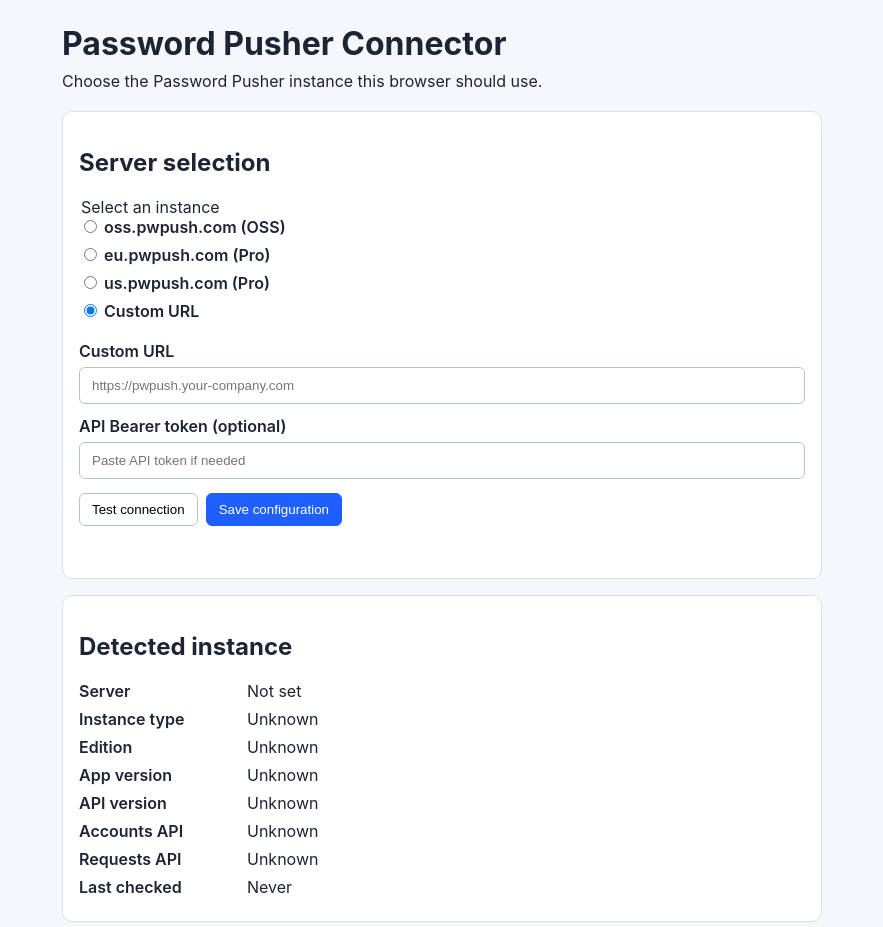
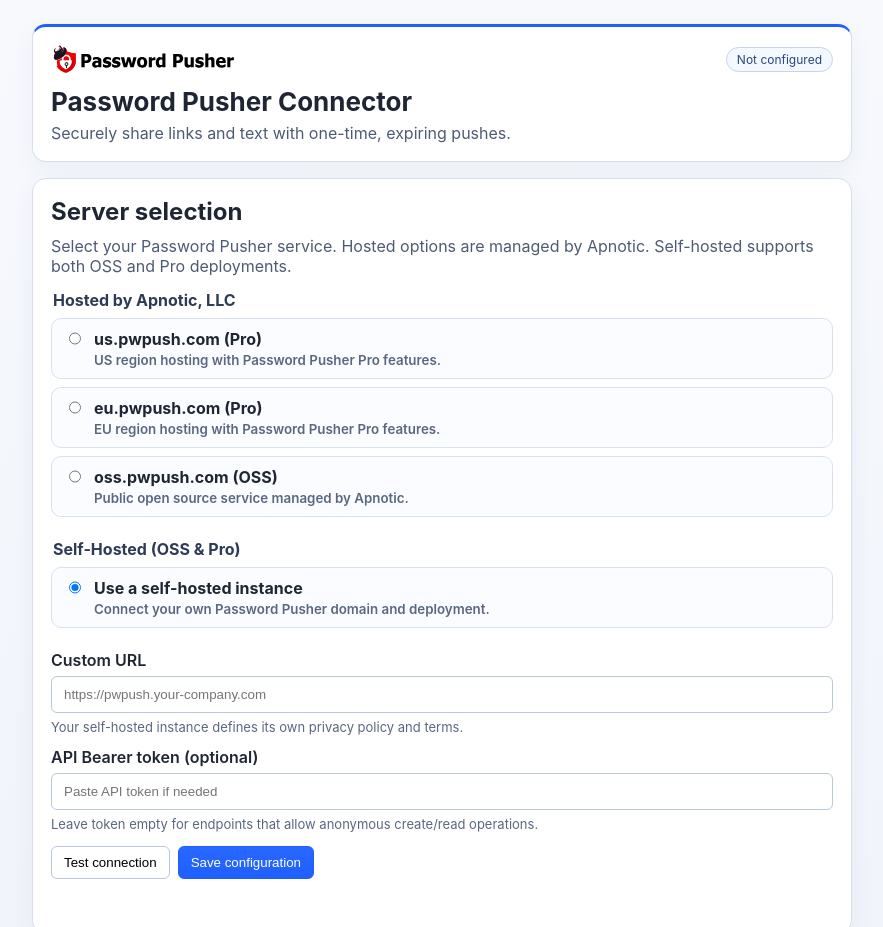
Before and after one commit to apnotic/pwpush-chrome-extension, a website with bundled scripts: page chrome/src/options/options.html in a window 1280 px wide. Shown: the top 927 px of the page, without its empty margins (198-1081 px from the left). Built offline with nearby package versions, Linux system fonts and the light colour scheme; some packages are replaced by stand-ins of ours.

Commit message:
Better Options page

```diff
--- a/chrome/src/options/options.css
+++ b/chrome/src/options/options.css
@@ -5,41 +5,98 @@
 
 body {
   margin: 0;
-  background: #f6f7fb;
-  color: #1d2433;
+  background: linear-gradient(180deg, #f7f9fd 0%, #eef2fa 100%);
+  color: #1f2633;
 }
 
 .container {
-  max-width: 760px;
+  max-width: 820px;
   margin: 0 auto;
   padding: 24px;
 }
 
 h1 {
-  margin: 0 0 8px;
+  margin: 0 0 6px;
+  font-size: 26px;
 }
 
 .intro {
-  margin: 0 0 20px;
+  margin: 0;
+  color: #4d5b74;
+}
+
+h2 {
+  margin: 0 0 10px;
+}
+
+.section-intro {
+  margin: 0 0 14px;
+  color: #4d5b74;
 }
 
 .card {
   background: #fff;
-  border: 1px solid #d9deea;
-  border-radius: 10px;
-  padding: 16px;
+  border: 1px solid #d6dfef;
+  border-radius: 14px;
+  padding: 18px;
   margin-bottom: 16px;
+  box-shadow: 0 8px 25px rgba(43, 58, 93, 0.05);
+}
+
+.brand {
+  border-top: 3px solid #1f5fff;
+}
+
+.brand-row {
+  display: flex;
+  align-items: center;
+  justify-content: space-between;
+  margin-bottom: 12px;
+}
+
+.logo {
+  width: 190px;
+  max-width: 100%;
+  height: auto;
+}
+
+.badge {
+  border: 1px solid #c6d4ef;
+  color: #26477c;
+  background: #f4f8ff;
+  border-radius: 999px;
+  font-size: 12px;
+  padding: 4px 10px;
 }
 
 .choices {
   border: 0;
   padding: 0;
-  margin: 0 0 12px;
+  margin: 0 0 14px;
 }
 
-.choices label {
+.group-label {
+  font-weight: 700;
+  margin-bottom: 8px;
+  color: #2d3b56;
+}
+
+.choice-card {
+  display: grid;
+  grid-template-columns: 20px 1fr;
+  gap: 10px;
+  align-items: start;
+  border: 1px solid #d8e1f0;
+  background: #fbfcff;
+  border-radius: 10px;
+  padding: 10px 12px;
+  margin: 0 0 8px;
+}
+
+.choice-card small {
   display: block;
-  margin: 0 0 8px;
+  color: #596880;
+  margin-top: 3px;
 }
 
 label {
@@ -53,10 +110,36 @@
   width: 100%;
   box-sizing: border-box;
   padding: 10px 12px;
-  border: 1px solid #b9c0d1;
+  border: 1px solid #b8c7df;
   border-radius: 6px;
   background: #fff;
   color: inherit;
+}
+
+.field-help {
+  margin: 6px 0 0;
+  color: #596880;
+  font-size: 13px;
+}
+
+.legal-links {
+  border: 1px solid #d8e1f0;
+  background: #f8fbff;
+  padding: 10px 12px;
+  border-radius: 8px;
+  margin: 4px 0 14px;
+  color: #4f5e77;
+  font-size: 14px;
+}
+
+.legal-links a {
+  color: #1f5fff;
+  text-decoration: none;
+  font-weight: 600;
+}
+
+.legal-links a:hover {
+  text-decoration: underline;
 }
 
 .actions {
@@ -68,13 +151,13 @@
 button {
   padding: 8px 12px;
   border-radius: 6px;
-  border: 1px solid #b9c0d1;
+  border: 1px solid #b8c7df;
   background: #fff;
   cursor: pointer;
 }
 
 button.primary {
-  background: #1f5fff;
+  background: linear-gradient(180deg, #2968ff 0%, #1f5fff 100%);
   border-color: #1f5fff;
   color: #fff;
 }
@@ -100,13 +183,36 @@
   display: grid;
   grid-template-columns: 160px 1fr;
   gap: 8px;
-  margin: 0 0 8px;
+  margin: 0 0 10px;
 }
 
 .meta dt {
   font-weight: 600;
+  color: #36445f;
 }
 
 .meta dd {
   margin: 0;
 }
+
+.hidden {
+  display: none;
+}
+
+@media (max-width: 720px) {
+  .container {
+    padding: 14px;
+  }
+
+  .brand-row {
+    flex-direction: column;
+    align-items: flex-start;
+    gap: 8px;
+  }
+
+  .meta div {
+    grid-template-columns: 1fr;
+    gap: 4px;
+    margin-bottom: 12px;
+  }
+}
--- a/chrome/src/options/options.html
+++ b/chrome/src/options/options.html
@@ -8,25 +8,72 @@
   </head>
   <body>
     <main class="container">
-      <h1>Password Pusher Connector</h1>
-      <p class="intro">Choose the Password Pusher instance this browser should use.</p>
+      <header class="brand card">
+        <div class="brand-row">
+          <img class="logo" src="./assets/logo.svg" alt="Password Pusher">
+          <span id="configuredBadge" class="badge">Not configured</span>
+        </div>
+        <h1>Password Pusher Connector</h1>
+        <p class="intro">Securely share links and text with one-time, expiring pushes.</p>
+      </header>
 
       <section class="card">
         <h2>Server selection</h2>
+        <p class="section-intro">Select your Password Pusher service. Hosted options are managed by Apnotic. Self-hosted supports both OSS and Pro deployments.</p>
 
         <fieldset class="choices">
-          <legend>Select an instance</legend>
-          <label><input type="radio" name="serverChoice" value="oss"> oss.pwpush.com (OSS)</label>
-          <label><input type="radio" name="serverChoice" value="eu"> eu.pwpush.com (Pro)</label>
-          <label><input type="radio" name="serverChoice" value="us"> us.pwpush.com (Pro)</label>
-          <label><input type="radio" name="serverChoice" value="custom"> Custom URL</label>
+          <legend class="group-label">Hosted by Apnotic, LLC</legend>
+
+          <label class="choice-card">
+            <input type="radio" name="serverChoice" value="us">
+            <span>
+              <strong>us.pwpush.com (Pro)</strong>
+              <small>US region hosting with Password Pusher Pro features.</small>
+            </span>
+          </label>
+
+          <label class="choice-card">
+            <input type="radio" name="serverChoice" value="eu">
+            <span>
+              <strong>eu.pwpush.com (Pro)</strong>
+              <small>EU region hosting with Password Pusher Pro features.</small>
+            </span>
+          </label>
+
+          <label class="choice-card">
+            <input type="radio" name="serverChoice" value="oss">
+            <span>
+              <strong>oss.pwpush.com (OSS)</strong>
+              <small>Public open source service managed by Apnotic.</small>
+            </span>
+          </label>
+        </fieldset>
+
+        <div id="hostedLegalLinks" class="legal-links hidden">
+          <span>Hosted service policies:</span>
+          <a id="privacyPolicyLink" href="#" target="_blank" rel="noreferrer">Privacy Policy</a>
+          <span>•</span>
+          <a id="termsOfServiceLink" href="#" target="_blank" rel="noreferrer">Terms of Service</a>
+        </div>
+
+        <fieldset class="choices">
+          <legend class="group-label">Self-Hosted (OSS &amp; Pro)</legend>
+          <label class="choice-card">
+            <input type="radio" name="serverChoice" value="custom">
+            <span>
+              <strong>Use a self-hosted instance</strong>
+              <small>Connect your own Password Pusher domain and deployment.</small>
+            </span>
+          </label>
         </fieldset>
 
         <label for="customUrl">Custom URL</label>
         <input id="customUrl" name="customUrl" type="url" placeholder="https://pwpush.your-company.com">
+        <p id="selfHostedPolicyNote" class="field-help hidden">Your self-hosted instance defines its own privacy policy and terms.</p>
 
         <label for="apiToken">API Bearer token (optional)</label>
         <input id="apiToken" name="apiToken" type="password" autocomplete="off" placeholder="Paste API token if needed">
+        <p class="field-help">Leave token empty for endpoints that allow anonymous create/read operations.</p>
 
         <div class="actions">
           <button id="testConnectionButton" type="button">Test connection</button>
--- a/chrome/src/options/options.js
+++ b/chrome/src/options/options.js
@@ -14,11 +14,16 @@
 };
 
 const elements = {
+  configuredBadge: document.querySelector("#configuredBadge"),
   customUrl: document.querySelector("#customUrl"),
   apiToken: document.querySelector("#apiToken"),
   saveButton: document.querySelector("#saveButton"),
   testConnectionButton: document.querySelector("#testConnectionButton"),
   statusMessage: document.querySelector("#statusMessage"),
+  hostedLegalLinks: document.querySelector("#hostedLegalLinks"),
+  privacyPolicyLink: document.querySelector("#privacyPolicyLink"),
+  termsOfServiceLink: document.querySelector("#termsOfServiceLink"),
+  selfHostedPolicyNote: document.querySelector("#selfHostedPolicyNote"),
   detectedServer: document.querySelector("#detectedServer"),
   instanceType: document.querySelector("#instanceType"),
   editionValue: document.querySelector("#editionValue"),
@@ -26,7 +31,8 @@
   apiVersion: document.querySelector("#apiVersion"),
   featureAccounts: document.querySelector("#featureAccounts"),
   featureRequests: document.querySelector("#featureRequests"),
-  lastChecked: document.querySelector("#lastChecked")
+  lastChecked: document.querySelector("#lastChecked"),
+  serverChoices: Array.from(document.querySelectorAll('input[name="serverChoice"]'))
 };
 
 initialize().catch((error) => {
@@ -38,6 +44,7 @@
   const status = await getInstanceStatus();
 
   hydrateForm(settings);
+  updateServerSelectionUi();
   renderStatusBlock(settings, status);
 
   elements.testConnectionButton.addEventListener("click", async () => {
@@ -46,6 +53,12 @@
 
   elements.saveButton.addEventListener("click", async () => {
     await testConnection(true);
+  });
+
+  elements.serverChoices.forEach((choice) => {
+    choice.addEventListener("change", () => {
+      updateServerSelectionUi();
+    });
   });
 }
 
@@ -58,6 +71,29 @@
 
   elements.customUrl.value = presetKey === "custom" ? settings.baseUrl : "";
   elements.apiToken.value = settings.apiToken || "";
+}
+
+function updateServerSelectionUi() {
+  const selectedChoice = document.querySelector('input[name="serverChoice"]:checked');
+  const presetKey = selectedChoice ? selectedChoice.value : "custom";
+  const isHosted = Boolean(PRESET_URLS[presetKey]);
+
+  elements.customUrl.disabled = presetKey !== "custom";
+  if (presetKey !== "custom") {
+    elements.customUrl.value = "";
+  }
+
+  elements.hostedLegalLinks.classList.toggle("hidden", !isHosted);
+  elements.selfHostedPolicyNote.classList.toggle("hidden", isHosted);
+
+  if (isHosted) {
+    const host = PRESET_URLS[presetKey];
+    elements.privacyPolicyLink.href = `${host}/privacy`;
+    elements.termsOfServiceLink.href = `${host}/terms`;
+  } else {
+    elements.privacyPolicyLink.href = "#";
+    elements.termsOfServiceLink.href = "#";
+  }
 }
 
 async function testConnection(shouldSave) {
@@ -154,6 +190,7 @@
   elements.featureAccounts.textContent = formatFeatureState(status.features.supportsAccountsApi);
   elements.featureRequests.textContent = formatFeatureState(status.features.supportsRequestsApi);
   elements.lastChecked.textContent = status.checkedAt ? new Date(status.checkedAt).toLocaleString() : "Never";
+  elements.configuredBadge.textContent = settings.baseUrl ? "Configured" : "Not configured";
 }
 
 function formatInstanceType(instanceType) {
```
Also changed, not shown: chrome/src/popup/popup.js (+16 -1 lines), chrome/src/options/assets/logo.svg (added).
